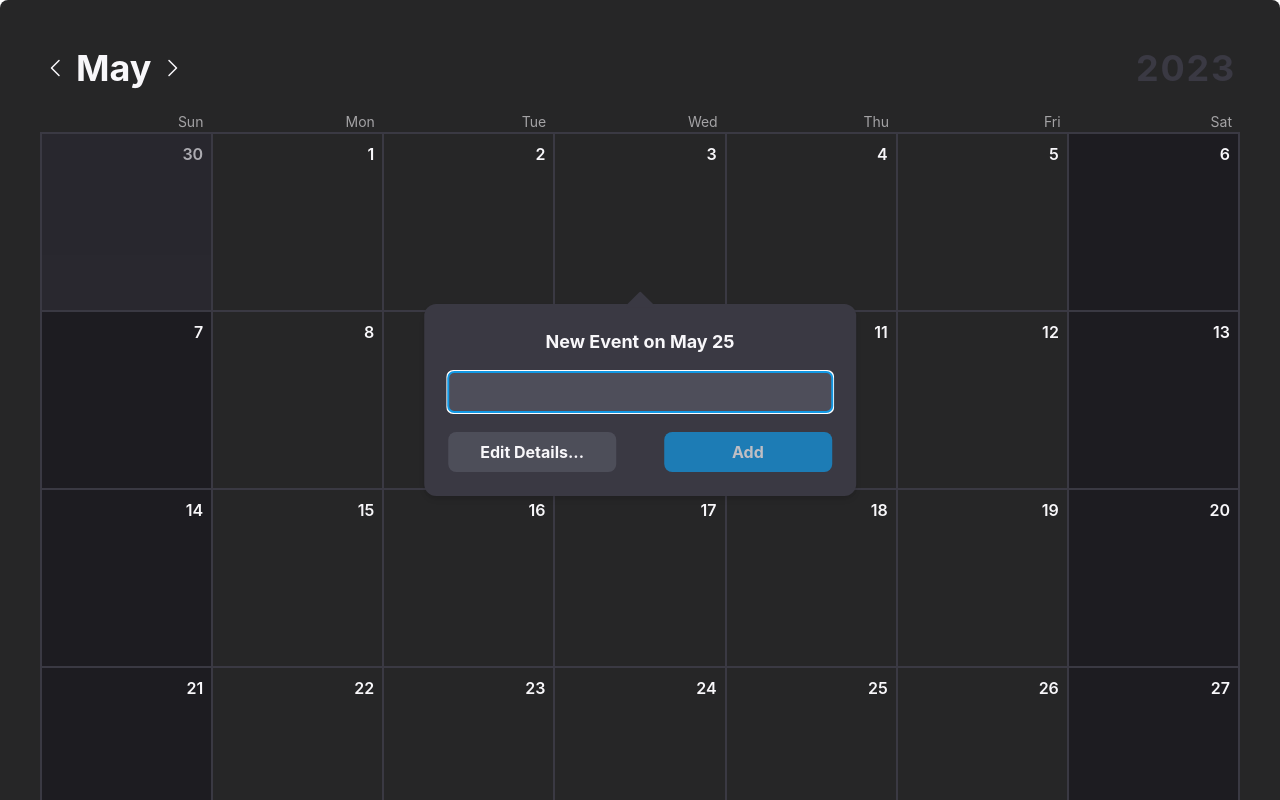
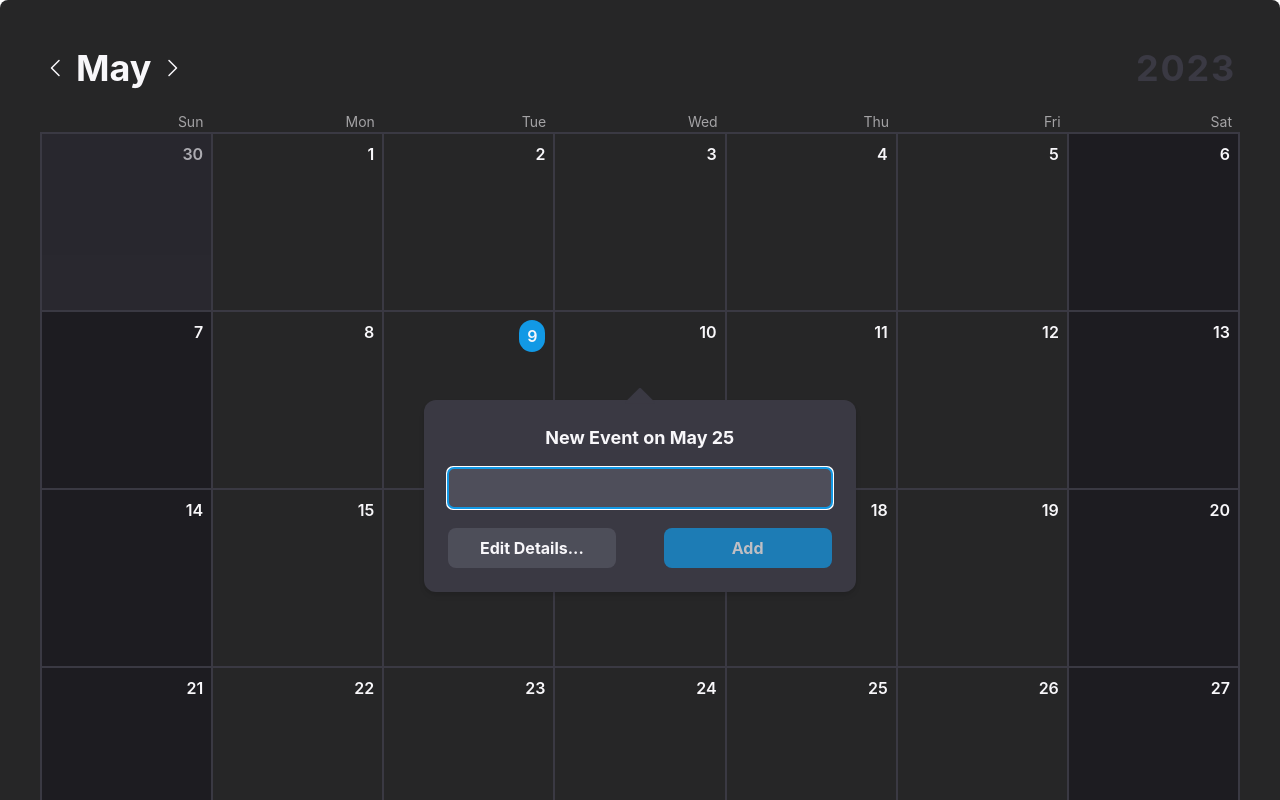
Before and after one commit to raiane-oliveira/Calendar, a React (Vite) app: page / in a window 1280 px wide. Both pictures are taken after a click on the element "10". Shown: the top 800 px of the page. Built offline with nearby package versions, Linux system fonts and the light colour scheme.

Commit message:
feat: dynamic modal position

```diff
--- a/src/components/Calendar.tsx
+++ b/src/components/Calendar.tsx
@@ -7,7 +7,7 @@ import {
   lastDayOfMonth,
 } from "date-fns";
 import { useCalendar } from "../context/DatesContext";
-import React, { useState } from "react";
+import React, { MouseEvent, useState } from "react";
 import { CaretLeft, CaretRight } from "@phosphor-icons/react";
 import { createPortal } from "react-dom";
 import { Modal } from "./Modal";
@@ -18,6 +18,9 @@ interface IDayProps {
   day: Date;
   firstDayOfWeekIndex?: number;
   isAnotherMonth?: boolean;
+  setMousePosition: React.Dispatch<
+    React.SetStateAction<{ x: number; y: number }>
+  >;
 }
 
 export function Calendar() {
@@ -25,13 +28,18 @@ export function Calendar() {
 
   // The initial state setting is the current month
   const [monthIndex, setMonthIndex] = useState(getMonth(calendar.currentDay));
+  const [mousePosition, setMousePosition] = useState({
+    x: 0,
+    y: 0,
+  });
 
   const year = Number(format(calendar.currentDay, "yyyy"));
   const month = format(new Date(Number(year), monthIndex, 1), "MMMM");
 
   const firstDayOfWeekIndex = getDay(new Date(year, monthIndex, 1));
-  const lastDayMonth = lastDayOfMonth(new Date(year, monthIndex, 1));
-  const lastDayOfWeekIndex = getDay(lastDayMonth);
+  const lastDayOfWeekIndex = getDay(
+    lastDayOfMonth(new Date(year, monthIndex, 1))
+  );
 
   const listPreviousDays = renderPreviousDays();
   const listNextDays = renderNextDays();
@@ -106,6 +114,7 @@ export function Calendar() {
           {listPreviousDays &&
             listPreviousDays.map((day: Date, index: number) => (
               <DayCalendar
+                setMousePosition={setMousePosition}
                 day={day}
                 index={index}
                 isAnotherMonth={true}
@@ -114,6 +123,7 @@ export function Calendar() {
             ))}
           {calendar.months[monthIndex].map((day: Date, index: number) => (
             <DayCalendar
+              setMousePosition={setMousePosition}
               day={day}
               index={index}
               firstDayOfWeekIndex={firstDayOfWeekIndex + 1}
@@ -123,6 +133,7 @@ export function Calendar() {
           {listNextDays &&
             listNextDays.map((day: Date, index: number) => (
               <DayCalendar
+                setMousePosition={setMousePosition}
                 day={day}
                 index={index}
                 isAnotherMonth={true}
@@ -134,7 +145,13 @@ export function Calendar() {
 
       {isModalOpen &&
         createPortal(
-          <Modal classes="bg-black-border p-6">
+          <Modal
+            classes={`bg-black-border p-6`}
+            position={{
+              y: `${mousePosition.y}px`,
+              x: `${mousePosition.x}px`,
+            }}
+          >
             <AddEvent day="May 25" />
           </Modal>,
           document.body
@@ -148,13 +165,19 @@ const DayCalendar: React.FC<IDayProps> = ({
   index,
   firstDayOfWeekIndex,
   isAnotherMonth = false,
+  setMousePosition,
 }) => {
   const { calendar, isModalOpen, setIsModalOpen } = useCalendar();
 
   const isFirstDay = index === 0;
   const isDayWeekend = isWeekend(day);
 
-  function handleOpenModal() {
+  function handleOpenModal(e: MouseEvent) {
+    const HALF_WIDTH_MODAL = 215;
+    setMousePosition({
+      x: e.clientX - HALF_WIDTH_MODAL,
+      y: e.clientY,
+    });
     setIsModalOpen(!isModalOpen);
   }
 
@@ -166,7 +189,13 @@ const DayCalendar: React.FC<IDayProps> = ({
         } ${isDayWeekend ? " bg-black-dark" : "bg-black"}
         ${isAnotherMonth && " opacity-60"}
       `}
-        onClick={handleOpenModal}
+        onClick={
+          !isAnotherMonth
+            ? handleOpenModal
+            : () => {
+                return;
+              }
+        }
       >
         <span
           className={`justify-self-end font-semibold ${
--- a/src/components/Modal.tsx
+++ b/src/components/Modal.tsx
@@ -3,12 +3,21 @@ import React from "react";
 interface IModalProps {
   children: JSX.Element;
   classes: string;
+  position: {
+    y: string;
+    x: string;
+  };
 }
 
-export const Modal: React.FC<IModalProps> = ({ children, classes }) => {
+export const Modal: React.FC<IModalProps> = ({
+  children,
+  classes,
+  position,
+}) => {
   return (
     <div
-      className={`${classes} rounded-xl shadow-md absolute top-2/4 left-2/4 -translate-x-2/4 -translate-y-2/4`}
+      style={{ top: position.y, left: position.x }}
+      className={`absolute rounded-xl shadow-md ${classes}`}
     >
       {children}
     </div>
```
